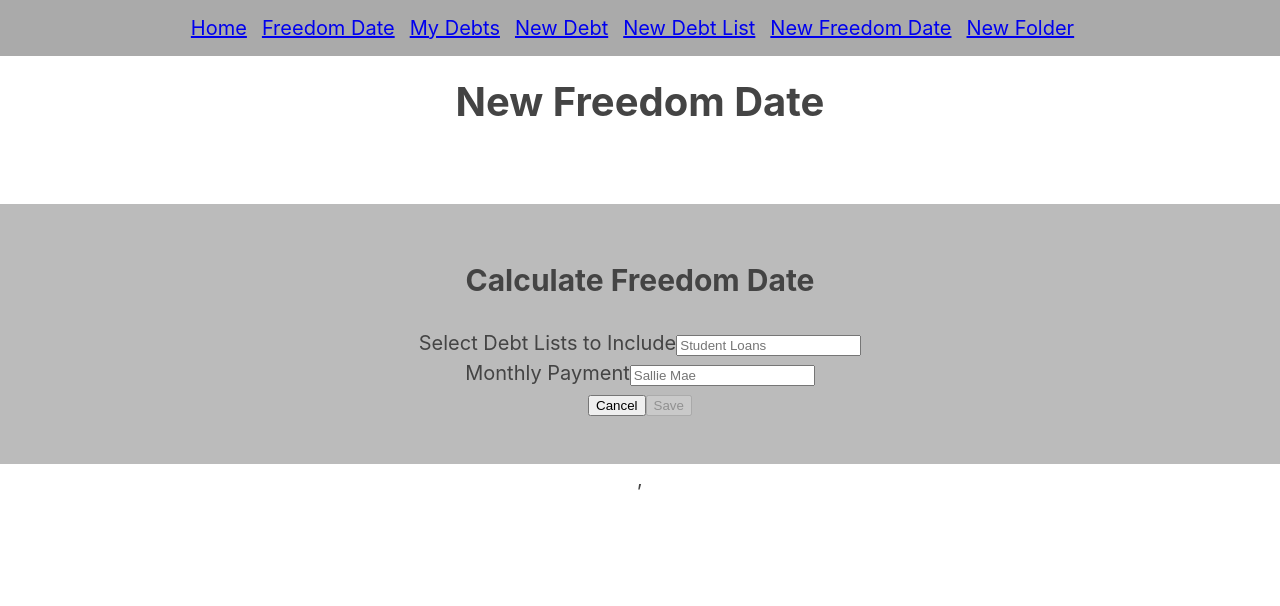
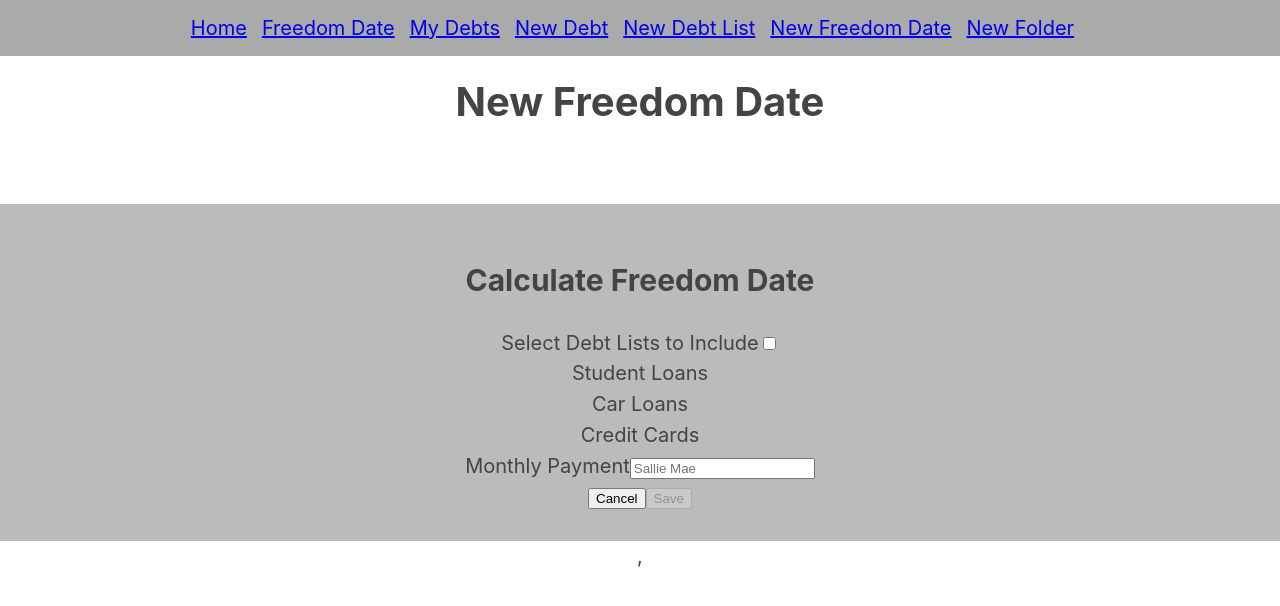
Before and after one commit to LindenDaniels/freedomly-client, a React (Create React App) app: page /new-freedom-date in a window 1280 px wide. Shown: the top 606 px of the page. Built offline with nearby package versions, Linux system fonts and the light colour scheme.

Commit message:
Add options checkbox

```diff
--- a/src/Forms/CalculateFreedomDate/CalculateFreedomDate.js
+++ b/src/Forms/CalculateFreedomDate/CalculateFreedomDate.js
@@ -126,6 +126,18 @@ updateFormEntry(e) {
 
 
     render() {
+        const folders = this.props.store.folders
+
+        const options = folders.map((folder) => {
+            return (
+                <option
+                    key={folder.id}
+                    id={folder.id}>
+                    {folder.name}
+                </option>
+            )
+        })
+
 
         return (
              <>
@@ -140,15 +152,19 @@ updateFormEntry(e) {
                 <div className="form-section">
                   <label htmlFor="debt-lists">Select Debt Lists to Include</label>
                   <input
-                    type="text"
-                    className="field"
-                    name="debt-lists"
-                    id="debt-lists"
-                    aria-label="debt-lists"
-                    aria-required="true"
-                    placeholder="Student Loans"
-                    onChange={e => this.updateFormEntry(e)}
-                    />
+                                type="checkbox"
+                                className="field"
+                                name="debtFolder"
+                                value={options}
+                                id="debtFolder"
+                                aria-label="folder"
+                                aria-required="true"
+                                ref={this.debtFolder}
+                                onChange={e => this.updateFormEntry(e)}>
+
+                    </input>
+                    {options}
+
                 </div>
                 <div className="form-section">
                   <label htmlFor="monthly-payment">Monthly Payment</label>
--- a/src/Forms/NewDebt/NewDebt.js
+++ b/src/Forms/NewDebt/NewDebt.js
@@ -127,15 +127,12 @@ updateFormEntry(e) {
         }
         const STORE = this.props.store;
         const folderId = this.state.folderId
-
         const folder = this.props.store.folders.find(folder => +folder.id === +folderId)
-
-
-        //const debtFolder = this.props.store.debtFolder
-
+        const folderUrl = `/folder/${folderId}`
 
         folder.debts.push(newDebt);
-        this.props.history.push('/folder-list/');
+
+        this.props.history.push(folderUrl);
 
         this.setState({error: null})
     };
--- a/src/Lists/DebtList/DebtList.js
+++ b/src/Lists/DebtList/DebtList.js
@@ -16,20 +16,16 @@ export default class DebtList extends Component {
         }
     }
 
-    //static contextType = GroceryContext;
 
     render() {
-        //const { recipe =[] } = this.context
-        //const notesForFolder = getNotesForFolder(notes, folderId)
 
-        //const folders = this.props.store.folders
         const folders = this.props.store.folders.filter(folder => +folder.id === +this.props.match.params.folderId)
-
+        //const folderName = this.props.store.folders.name.filter(folder => +folder.name === +this.props.match.params.folderName)
         return (
 
             <>
                 <header>
-                    <h1>Debt List</h1>
+                    <h1></h1>
                 </header>
                 <section className='DebtList'>
                     <ul id="debts__list">
```
